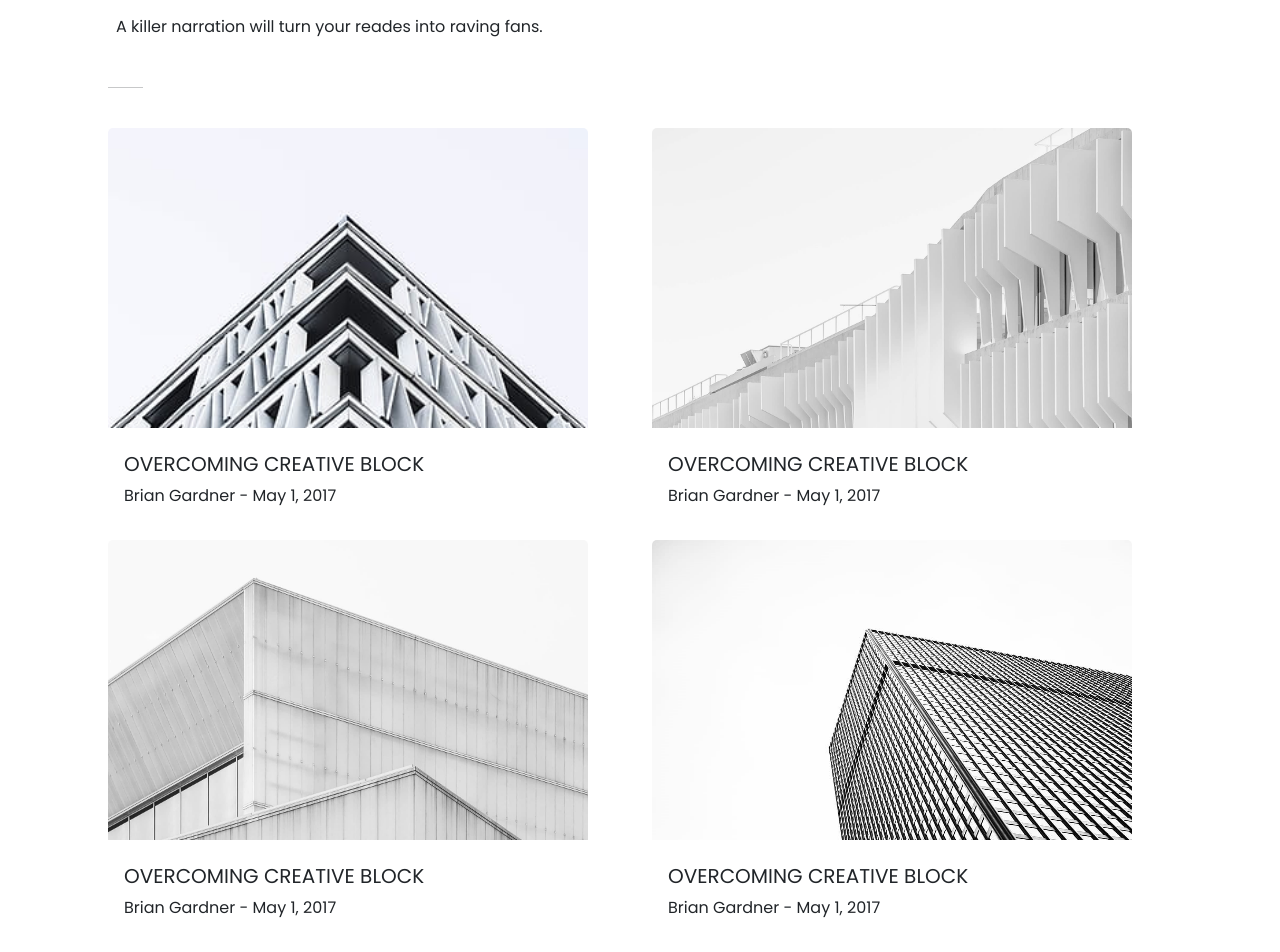
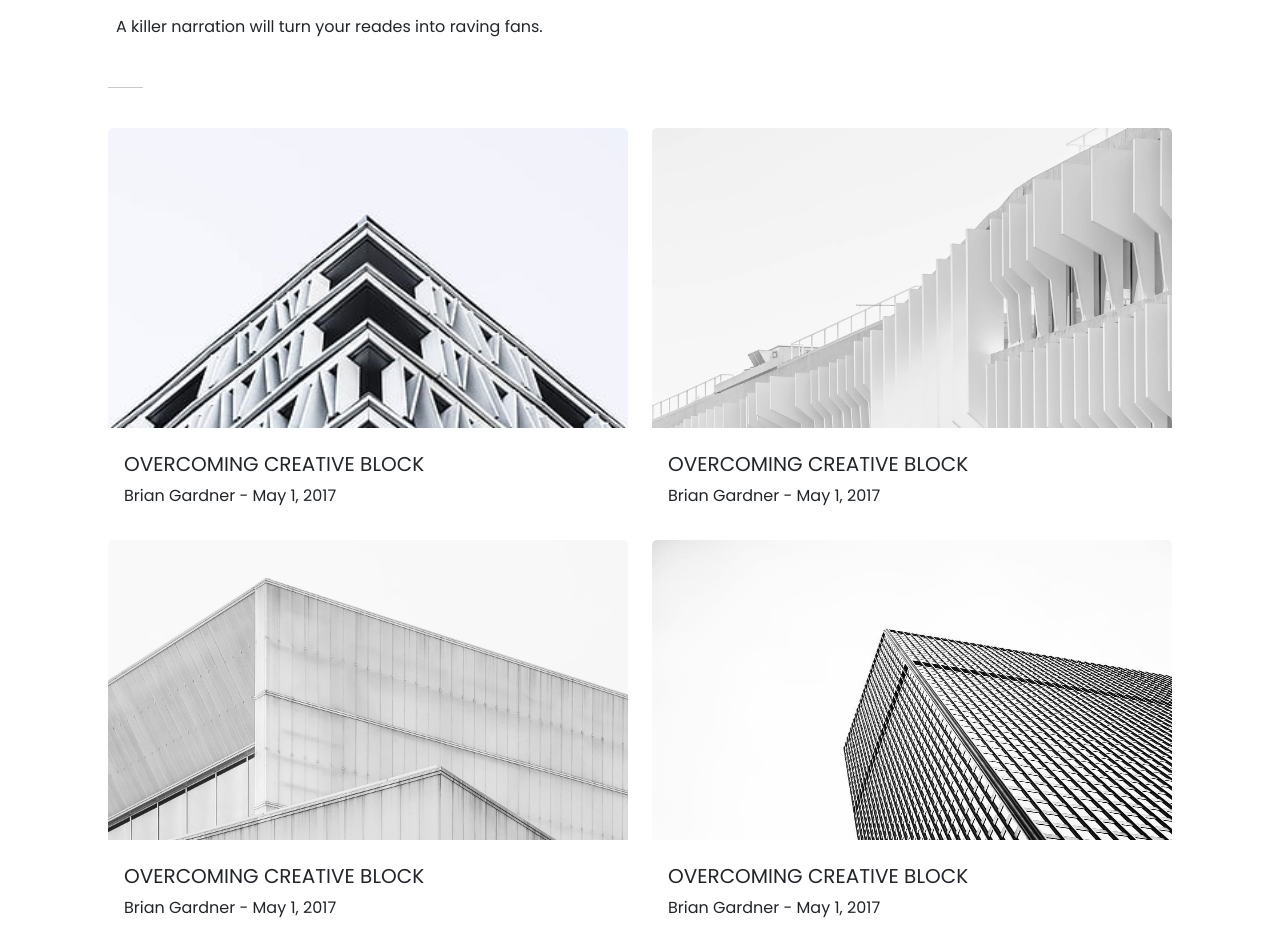
Before and after one commit to Shivammaurya011/sheru-frontend, a plain HTML site: page index.html in a window 1280 px wide. Shown: the part 1540-2492 px from the top of the page. Drawn offline with nearby package versions, Linux system fonts and the light colour scheme; a web font is replaced by a local one.

Commit message:
Assignment Submit

```diff
--- a/index.html
+++ b/index.html
@@ -115,7 +115,7 @@
         <p class="m-2">A killer narration will turn your reades into raving fans.</p>
         <div class="mt-4 mb-4"><hr style=" width: 35px;"></div>
         <div class="col-sm-6 mb-3 ">
-            <div class="card border border-0" style="width: 30rem;">
+            <div class="card border border-0">
                 <img src="./assects/cart1.jpg" class="card-img-top" alt="image not found" height="300px">
                 <div class="card-body mt-2">
                   <h5 class="card-title">OVERCOMING CREATIVE BLOCK</h5>
@@ -124,7 +124,7 @@
               </div>
         </div>
         <div class="col-sm-6">
-            <div class="card border border-0" style="width: 30rem;">
+            <div class="card border border-0">
                 <img src="./assects/cart2.jpg" class="card-img-top" alt="image not found" height="300px">
                 <div class="card-body mt-2">
                   <h5 class="card-title">OVERCOMING CREATIVE BLOCK</h5>
@@ -133,7 +133,7 @@
               </div>
         </div>
         <div class="col-sm-6">
-            <div class="card border border-0" style="width: 30rem;">
+            <div class="card border border-0">
                 <img src="./assects/cart3.jpg" class="card-img-top" alt="image not found" height="300px">
                 <div class="card-body mt-2">
                   <h5 class="card-title">OVERCOMING CREATIVE BLOCK</h5>
@@ -142,7 +142,7 @@
               </div>
         </div>
         <div class="col-sm-6">
-            <div class="card border border-0" style="width: 30rem;">
+            <div class="card border border-0">
                 <img src="./assects/cart4.jpg" class="card-img-top" alt="image not found" height="300px">
                 <div class="card-body mt-2">
                   <h5 class="card-title">OVERCOMING CREATIVE BLOCK</h5>
```
